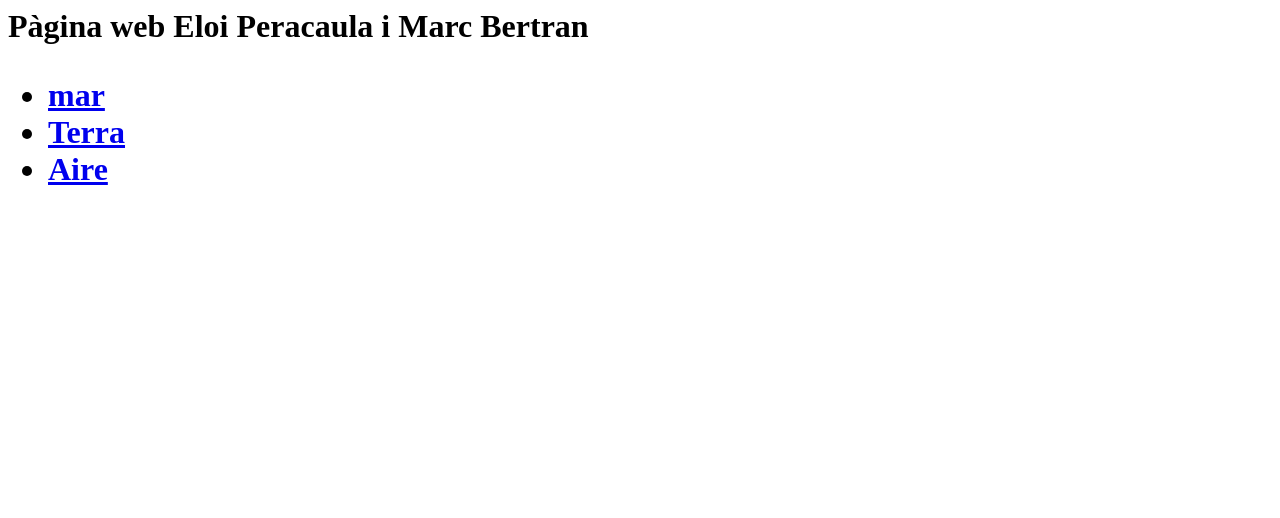
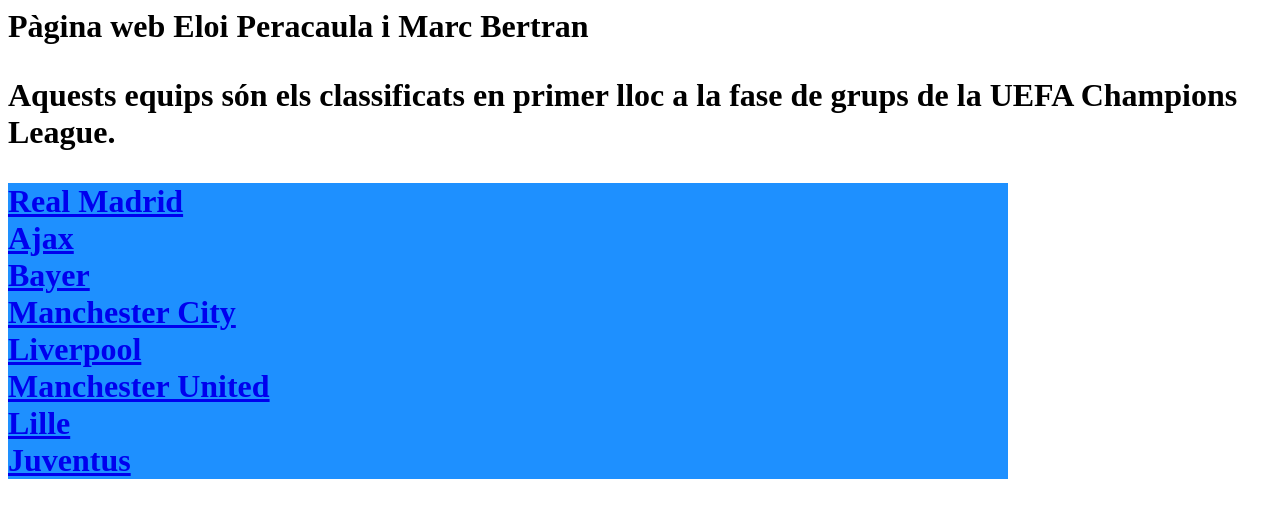
Before and after one commit to MARC8br/repoweb, a plain HTML site: page index.html in a window 1280 px wide. Drawn offline with Linux system fonts and the light colour scheme.

Commit message:
Update index.html

```diff
--- a/index.html
+++ b/index.html
@@ -1,7 +1,31 @@
 <h1> Pàgina web Eloi Peracaula i Marc Bertran <h1>
+<p>Aquests equips són els classificats en primer lloc a la fase de grups de la UEFA Champions League.<p>
+<!DOCTYPE html>
+<html>
+<head>
+<style>
+ul {
+  list-style-type: none;
+  margin: 0;
+  padding: 0;
+  width: 1000px;
+}
+
+li a {
+  display: block;
+  background-color: #1E90FF;
+}
+</style>
+</head>
+<body>
 
 <ul>
-  <li><a href="mar.PNG">mar</a></li>
-  <li><a href="Terra.PNG">Terra</a></li>
-  <li><a href="Aire.PNG">Aire</a></li>
+  <li><a href="Real.PNG">Real Madrid</a></li>
+  <li><a href="Ajax.PNG">Ajax</a></li>
+  <li><a href="Bayern.PNG">Bayer</a></li>
+  <li><a href="City.PNG">Manchester City</a></li>
+  <li><a href="Liverpool.PNG">Liverpool</a></li>
+  <li><a href="United.PNG">Manchester United</a></li>
+  <li><a href="Lille.PNG">Lille</a></li>
+  <li><a href="Juve.PNG">Juventus</a></li>
  </ul>
```
